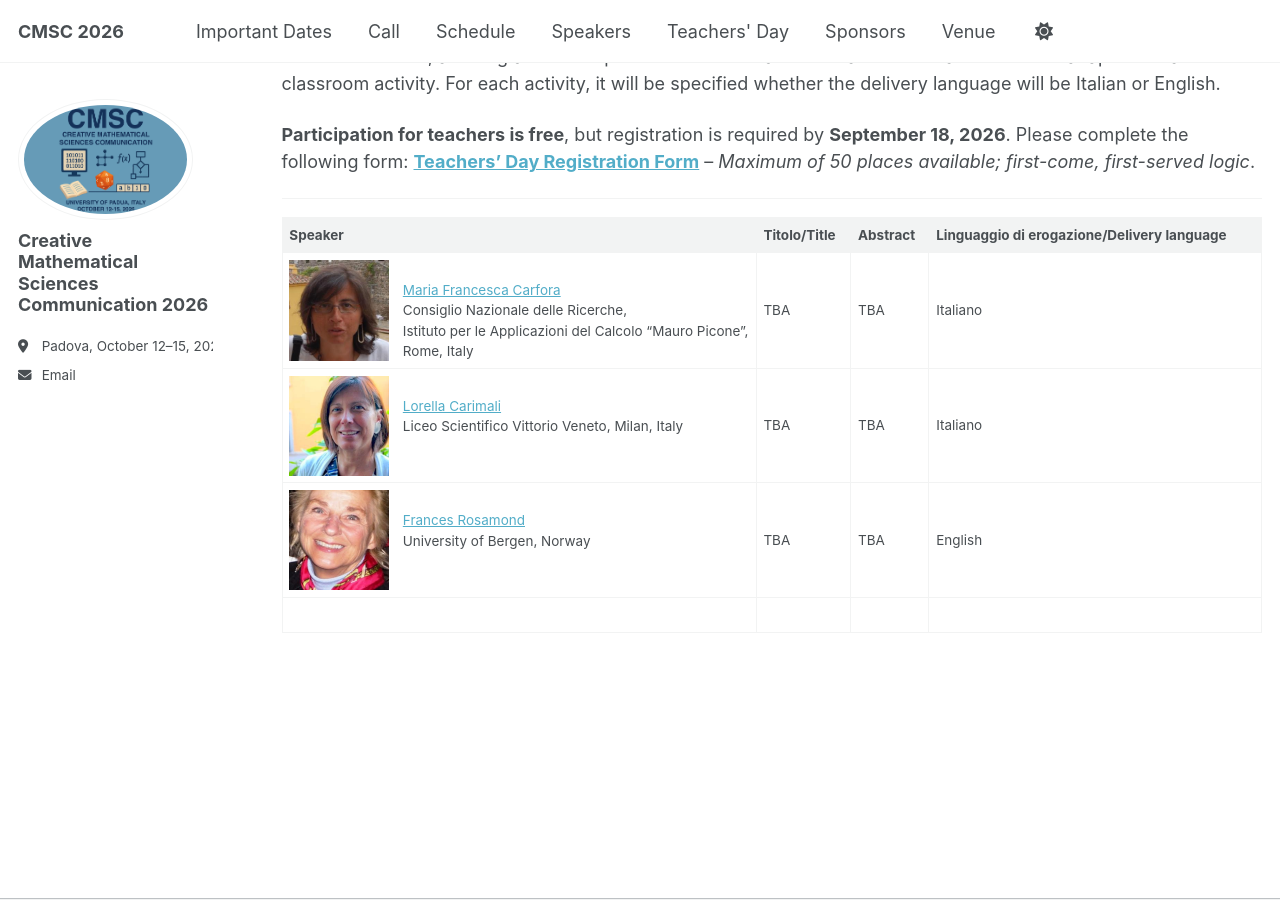
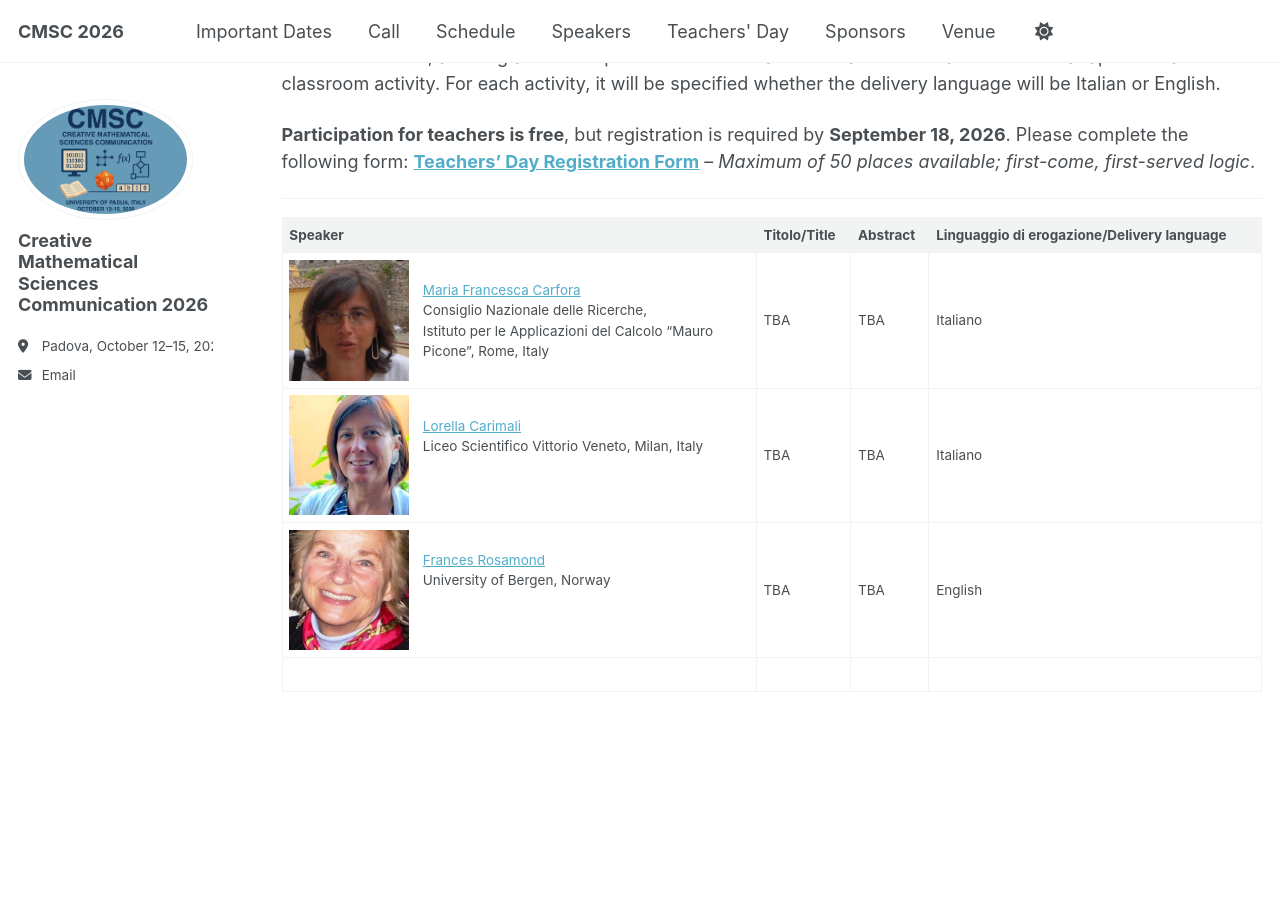
Before and after one commit to CMSC2026/cmsc2026.github.io, a Jekyll site: the page built from _pages/teachers-day.md, in a window 1280 px wide and 900 px high, scrolled down 693 px. Built offline with Jekyll 4.4.1, drawn with Linux system fonts in a browser that asks for light colours; a script that is not in the unit is left out.

```diff
--- a/_pages/teachers-day.md
+++ b/_pages/teachers-day.md
@@ -27,9 +27,9 @@
 
 | **Speaker** | **Titolo/Title** | **Abstract** | **Linguaggio di erogazione/Delivery language** |
 |-------------|------------------|--------------|-----------------------------------------------|
-| ![](/images/teachers-day-maria-francesca-carfora.jpg){: style="float: left; margin-right: 1em; max-width:100px;" } <br> [Maria Francesca Carfora](https://sites.google.com/view/francescacarfora)<br> Consiglio Nazionale delle Ricerche,<br>Istituto per le Applicazioni del Calcolo “Mauro Picone”, Rome, Italy | TBA | TBA | Italiano |
-| ![](/images/teachers-day-lorella-carimali.jpg){: style="float: left; margin-right: 1em; max-width:100px;" } <br> [Lorella Carimali](https://lorellacarimali.it) <br> Liceo Scientifico Vittorio Veneto, Milan, Italy | TBA | TBA | Italiano |
-| ![](/images/teachers-day-frances-rosamond.jpeg){: style="float: left; margin-right: 1em; max-width:100px;" } <br>[Frances Rosamond](https://en.wikipedia.org/wiki/Frances_A._Rosamond)<br> University of Bergen, Norway | TBA  | TBA | English |
+| ![](/images/teachers-day-maria-francesca-carfora.jpg){: style="float: left; margin-right: 1em; max-width:120px;" } <br> [Maria Francesca Carfora](https://sites.google.com/view/francescacarfora)<br> Consiglio Nazionale delle Ricerche,<br>Istituto per le Applicazioni del Calcolo “Mauro Picone”, Rome, Italy | TBA | TBA | Italiano |
+| ![](/images/teachers-day-lorella-carimali.jpg){: style="float: left; margin-right: 1em; max-width:120px;" } <br> [Lorella Carimali](https://lorellacarimali.it) <br> Liceo Scientifico Vittorio Veneto, Milan, Italy | TBA | TBA | Italiano |
+| ![](/images/teachers-day-frances-rosamond.jpeg){: style="float: left; margin-right: 1em; max-width:120px;" } <br>[Frances Rosamond](https://en.wikipedia.org/wiki/Frances_A._Rosamond)<br> University of Bergen, Norway | TBA  | TBA | English |
 |
 
 
```
